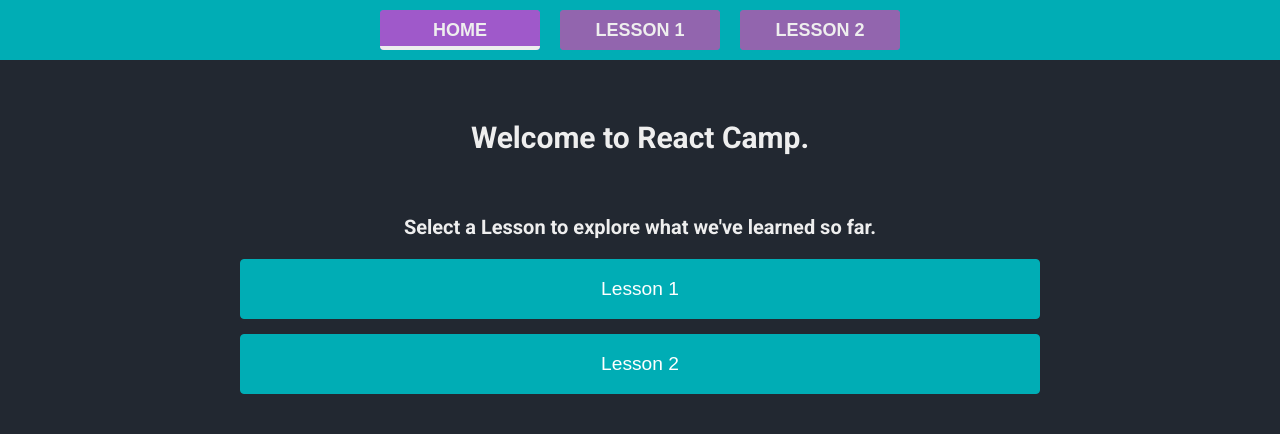
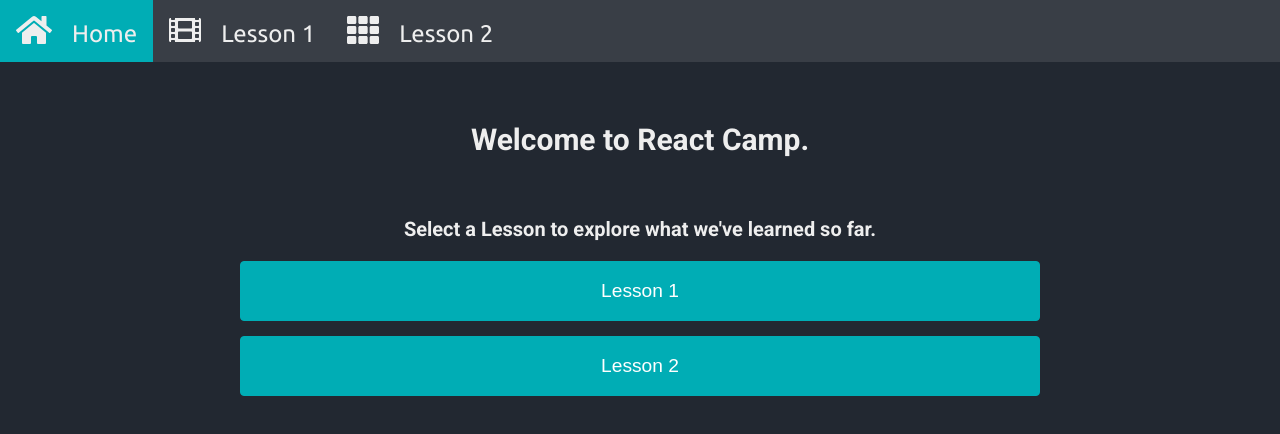
Before and after one commit to Crazyloon/react-camp, a React (Create React App) app: page / in a window 1280 px wide. Shown: the top 434 px of the page. Built offline with nearby package versions, Linux system fonts and the light colour scheme.

Commit message:
Refactor Navigation

```diff
--- a/package.json
+++ b/package.json
@@ -3,6 +3,9 @@
   "version": "0.1.0",
   "private": true,
   "dependencies": {
+    "@fortawesome/fontawesome-svg-core": "^1.2.30",
+    "@fortawesome/free-solid-svg-icons": "^5.14.0",
+    "@fortawesome/react-fontawesome": "^0.1.11",
     "@testing-library/jest-dom": "^4.2.4",
     "@testing-library/react": "^9.5.0",
     "@testing-library/user-event": "^7.2.1",
--- a/src/App.css
+++ b/src/App.css
@@ -18,7 +18,17 @@
   --accent-active: #7521aa;
   --accent-after: #f2b1ff;
   --primary-light: #eeeeee;
+  --xs: 575px; /* Max container width None (auto) */
+  --sm: 576px; /* Max container width 540px */
+  --md: 768px; /* Max container width 720px */
+  --lg: 992px; /* Max container width 960px */
+  --xl: 1200px; /* Max container width 1140px */
 }
+
+/*  EXTRA SMALL STYLES
+    Extra small devices (portrait phones, less than 576px)
+    No media query since this is a "mobile first" design
+*/
 
 /* Base Styles */
 * {
@@ -36,6 +46,11 @@ body {
   background-color: var(--primary-dark);
   height: 100vh;
   font-family: 'Roboto', sans-serif;
+}
+
+a {
+  color: var(--primary-light);
+  text-decoration: none;
 }
 
 #root {
@@ -256,18 +271,93 @@ body {
 }
 
 /* Header Navigation */
+.nav-list {
+  overflow: hidden;
+  background-color: var(--secondary-dark);
+  list-style: none;
+}
+
+.nav-list li {
+  float: left;
+  justify-content: center;
+  align-items: center;
+  color: var(--primary-light);
+  text-decoration: none;
+  padding: 14px 16px;
+}
+
+.nav-list li:hover {
+  background-color: var(--accent-hover);
+  transition: 0.5s;
+  cursor: pointer;
+}
+
+.nav-list li.active {
+  background-color: var(--primary);
+  color: var(--primary-light);
+}
+
+.nav-list .nav-toggle {
+  display: none;
+  background-color: var(--secondary-dark);
+}
+
+.nav-brand-name {
+  display: inline;
+
+}
+
+@media screen and (max-width: 576px) {
+  .nav-list li:not(:first-child) {
+    display: none;
+  }
+  .nav-list li.nav-toggle {
+    float: right;
+    display: block;
+  }
+  .nav-list.responsive {
+    position: relative;
+    overflow: visible;
+  }
+  .nav-list.responsive .nav-toggle {
+    position: absolute;
+    right: 0;
+    top: 0;
+  }
+  .nav-list.responsive li {
+    float: none;
+    display: block;
+    text-align: left;
+  }
+  .nav-list.responsive li > *{
+    flex-grow: 1;
+  }
+  .nav-brand-name {
+    display: none;
+  }
+}
+
 .navbar {
-  height: 60px;
   background-color: var(--primary);
-  /* color: var(--primary-dark); */
   font-family: 'Ubuntu', sans-serif;
 }
+
+.nav-link {
+  margin-left: 20px;
+  font-size: 1.5rem;
+}
+/* .navbar .nav-list .nav-item:not(:first-child) {
+  display: none;
+}
+.navbar .nav-list .nav-item {
+  position: relative;
+
+}
+
 .nav-list {
   height: 100%;
   list-style-type: none;
-  display: flex;
-  justify-content: center;
-  align-items: center;
+
 }
 
 .nav-item {
@@ -275,6 +365,16 @@ body {
   background-color: var(--accent);
   position: relative;
   border-radius: 4px;
+}
+
+.nav-item-brand {
+  height: 60px;
+  width: 60px;
+  padding: 4px;
+  display: flex;
+  align-items: center;
+  float: left;
+  color: var(--primary-light);
 }
 
 .nav-item:hover {
@@ -319,8 +419,6 @@ body {
 
 .nav-item>.nav-btn:focus {
   background-color: var(--accent-hover);
-  /* outline: -webkit-focus-ring-color auto 1px; */
-  /* box-shadow: 0 0 0px 2px var(--accent-active); */
   box-shadow: 0 0 0px 2px var(--accent-focus);
 
 }
@@ -342,7 +440,7 @@ body {
   text-align: center;
   transition: 0.5s;
   border-radius: 4px;
-}
+} */
 
 /* Lesson Selection Page */
 .lesson-selecter {
@@ -456,19 +554,20 @@ body {
   justify-content: center;
   align-items: center;
   flex-wrap: wrap;
+  flex-direction: column;
 }
 
 .filter-controls>* {
-  margin: 0 10px;
+  margin: 5px 10px;
 }
 
-@media screen and (max-width: 992px) {
+@media screen and (min-width: 992px) {
   .filter-controls {
-    flex-direction: column;
+    flex-direction: row;
   }
 
   .filter-controls>* {
-    margin: 5px 10px;
+    margin: 0 10px;
   }
 }
 
@@ -478,9 +577,9 @@ body {
 
 .ascending-toggle input[type="checkbox"] {
   position: absolute;
-  width: 15px;
-  height: 15px;
-  transform: translate(10px, 5px);
+  width: 1.5em;
+  height: 1.5em;
+  margin-left: 10px;
 }
 
 .text-bold {
@@ -648,3 +747,25 @@ body {
     opacity: 1;
   }
 }
+
+/* MEDIA QUERIES */
+
+/* Small devices (landscape phones, 576px and up) */
+@media (min-width: 576px) {
+
+}
+
+/* Medium devices (tablets, 768px and up) The navbar toggle appears at this breakpoint */
+@media (min-width: 768px) {
+
+}
+
+/* Large devices (desktops, 992px and up) */
+@media (min-width: 992px) {
+
+}
+
+/* Extra large devices (large desktops, 1200px and up) */
+@media (min-width: 1200px) {
+
+}
--- a/src/components/Navigation.jsx
+++ b/src/components/Navigation.jsx
@@ -1,18 +1,33 @@
-import React from "react";
+import React, { useState } from "react";
+import { FontAwesomeIcon } from '@fortawesome/react-fontawesome'
+import { faHome, faBars, faFilm, faTh } from '@fortawesome/free-solid-svg-icons'
 
 export const Navigation = ({currentLesson, onSetLesson}) => {
+  const [menuOpen, setMenuOpen] = useState(false);
+
+  const setLesson = (i) => {
+    onSetLesson(i);
+    setMenuOpen(false);
+  }
+
   return (
     <header className="navigation">
       <nav className="navbar">
-        <ul className="nav-list">
-          <li className={(currentLesson === 0 ? "nav-item-current " : "") + "nav-item"} onClick={() => onSetLesson(0)}>
-            <button className="nav-btn" href="#">Home</button>
+        <ul className={"nav-list" + (menuOpen ? " responsive" : "")}>
+          <li className={(currentLesson === 0 ? "active " : "") + "nav-item-brand"} onClick={() => setLesson(0)}>
+            <FontAwesomeIcon icon={faHome} size={'2x'} />
+            <a href="#" className="nav-link nav-brand-name">Home</a>
           </li>
-          <li className={(currentLesson === 1 ? "nav-item-current " : "") + "nav-item"} onClick={() => onSetLesson(1)}>
-            <button className="nav-btn" href="#">Lesson 1</button>
+          <li className={(currentLesson === 1 ? "active " : "") + "nav-item"} onClick={() => setLesson(1)}>
+            <FontAwesomeIcon icon={faFilm} size={'2x'} />
+            <a href="#" className="nav-link">Lesson 1</a>
           </li>
-          <li className={(currentLesson === 2 ? "nav-item-current " : "") + "nav-item"} onClick={() => onSetLesson(2)}>
-            <button className="nav-btn" href="#">Lesson 2</button>
+          <li className={(currentLesson === 2 ? "active " : "") + "nav-item"} onClick={() => setLesson(2)}>
+            <FontAwesomeIcon icon={faTh} size={'2x'} />
+            <a href="#" className="nav-link">Lesson 2</a>
+          </li>
+          <li className={"nav-item nav-toggle icon"} onClick={() => setMenuOpen(!menuOpen)}>
+              <FontAwesomeIcon icon={faBars} size={'2x'} />
           </li>
         </ul>
       </nav>
```
